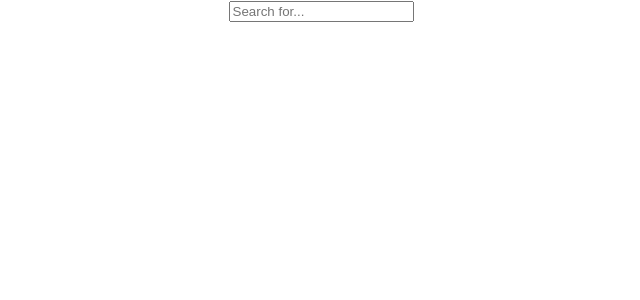
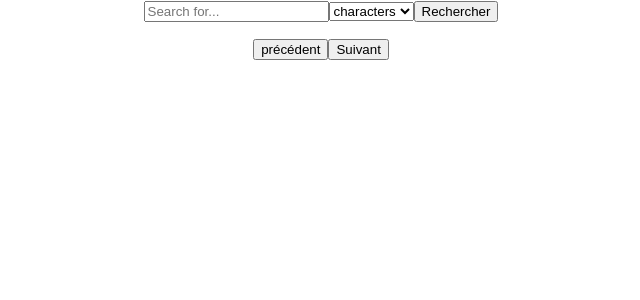
Before and after one commit to SBenzaied/apiexplorer, a React (Create React App) app: page / in a window 1280 px wide. Shown: the top 300 px of the page, without its empty margins (319-959 px from the left). Built offline with nearby package versions, Linux system fonts and the light colour scheme.

Commit message:
feat:filtre de recherche, pagination

```diff
--- a/package.json
+++ b/package.json
@@ -4,6 +4,7 @@
   "private": true,
   "dependencies": {
     "axios": "^0.18.0",
+    "nodemon": "^1.18.10",
     "react": "^16.6.3",
     "react-dom": "^16.6.3",
     "react-scripts": "2.1.1"
--- a/src/App.js
+++ b/src/App.js
@@ -5,20 +5,42 @@ import axios from 'axios'
 
 const API_KEY = "055211f04433158edb47811e0135b554";
 const HASH = "de858e129a6d31c17bc1157985f52817"
-const API_URL = 'http://gateway.marvel.com/v1/public/characters'
+
+const apikey2 ="7c0c6031ef13fb296f6352bee4ad2b5b"
+const hash2 = "f1329715b881eced242d4ef5c11e2785"
+
+const API_BASE_URL = 'http://gateway.marvel.com/v1/public/'
+const LIMITE = "limit"
+const NB_LIMIT = "10"
+const OFFSET = "offset"
+let NB_OFFSET = 0
+
 
 
 class App extends React.Component {
   state = {
     query: '',
-    results: []
+    results: [],
+    totalResult:0,
+    filter:'characters'
   }
 
   getInfo = () => {
-    fetch(`${API_URL}?nameStartsWith=${this.state.query}&ts=1&apikey=${API_KEY}&hash=${HASH}`)
+    //console.log("je veux voir ",`${API_BASE_URL}${this.state.filter}?nameStartsWith=${this.state.query}&ts=1&apikey=${API_KEY}&hash=${HASH}&${LIMITE}=${NB_LIMIT}&${OFFSET}=${NB_OFFSET}`)
+    fetch(`${API_BASE_URL}${this.state.filter}?nameStartsWith=${this.state.query}&ts=1&apikey=${apikey2}&hash=${hash2}&${LIMITE}=${NB_LIMIT}&${OFFSET}=${NB_OFFSET}`)
       .then(response => response.json())
       .then(data => this.setState({
-        results: data.data.results  }));
+        results: data.data.results,
+        totalResult:data.data.total  }));
+  }
+
+  getInfoResearch = () => {
+    //console.log("je veux voir ",`${API_BASE_URL}${this.state.filter}?nameStartsWith=${this.state.query}&ts=1&apikey=${API_KEY}&hash=${HASH}&${LIMITE}=${NB_LIMIT}&${OFFSET}=${NB_OFFSET}`)
+    fetch(`${API_BASE_URL}${this.state.filter}?ts=1&apikey=${apikey2}&hash=${hash2}&${LIMITE}=${NB_LIMIT}&${OFFSET}=${NB_OFFSET}`)
+      .then(response => response.json())
+      .then(data => this.setState({
+        results: data.data.results,
+        totalResult:data.data.total  }));
   }
 
  /* getInfo = () => {
@@ -31,19 +53,57 @@ class App extends React.Component {
       })
   }*/
 
+
+
   handleInputChange = () => {
     this.setState({
       query: this.search.value
+
     }, () => {
-      if (this.state.query && this.state.query.length > 1) {
-        if (this.state.query.length % 2 === 0) {
+      if (this.state.query && this.state.query.length >= 1) {
+          NB_OFFSET = 0
           this.getInfo()
-        }
       }
     })
   }
 
+  increaseOffsetByTen(){
+    NB_OFFSET = NB_OFFSET + 10
+  }
+
+  decreaseOffsetByTen(){
+    NB_OFFSET = NB_OFFSET - 10
+  }
+
+   onChangeFilter = (event) => {
+     console.log(event)
+    this.setState({
+      filter: event,
+    })
+  }
+
+   onClickNext = () => {
+    if(NB_OFFSET + 10 < this.state.totalResult){
+        this.increaseOffsetByTen()
+        this.getInfo()
+
+      }
+   }
+   onClickResearch = () => {
+      this.getInfoResearch()
+   }
+
+   onClickPrevious = () => {
+      if(NB_OFFSET>0){
+        this.decreaseOffsetByTen()
+        this.getInfo()
+      }
+  }
+
+
+
   render() {
+
     return (
       <div className="App">
       <form>
@@ -52,11 +112,64 @@ class App extends React.Component {
           ref={input => this.search = input}
           onChange={this.handleInputChange}
         />
+        <Filter onChangeFilter={this.onChangeFilter} value={this.state.filter}/>
+        <SearchButton onClickResearch = {this.onClickResearch}/>
+
+
         <Suggestions results={this.state.results} />
+        <NavButton onClickNext = {this.onClickNext}
+                   onClickPrevious = {this.onClickPrevious}/>
+
       </form>
       </div>
     )
   }
 }
 
+ const Filter= (props) =>{
+  console.log("test " ,props.onChangeFilter)
+  return (
+    <select name="filter" onChange = {e =>props.onChangeFilter(e.target.value) } value={props.value}>
+	        <option value="characters">characters</option>
+	        <option value="comics">comics</option>
+	        <option value="creators">creators</option>
+          <option value="events">events</option>
+	        <option value="series">series</option>
+	        <option value="stories">stories</option>
+        </select>
+
+  );
+}
+
+ function NavButton(props) {
+  return (
+    <div >
+      <PreviousButton onClickPrevious={props.onClickPrevious} />
+      <NextButton onClickNext={props.onClickNext} />
+    </div>
+  );
+}
+
+function SearchButton(props) {
+  return (
+    <button type="button" onClick={props.onClickResearch}>
+      Rechercher
+    </button>
+  );
+}
+function PreviousButton(props) {
+  return (
+    <button id = "prevBtnId" type="button" onClick={props.onClickPrevious} >
+      précédent
+    </button>
+  );
+}
+function NextButton(props) {
+  return (
+    <button id = "nextbtnId" type="button" onClick={props.onClickNext}>
+      Suivant
+    </button>
+  );
+}
+
 export default App
--- a/src/Suggestion.js
+++ b/src/Suggestion.js
@@ -1,5 +1,4 @@
 import React from 'react';
-
 
 
 const Suggestions = (props) => {
@@ -7,11 +6,12 @@ const Suggestions = (props) => {
     const options = props.results.map(r => (
       <li key={r.id}>
         {r.name}
-        <img src={r.thumbnail.path+img}/>
+        <img src={r.thumbnail.path+img} alt=""/>
+      </li>
 
-      </li>
     ))
     return <ul>{options}</ul>
+
   }
 
   export default Suggestions
```
Also changed, not shown: 1 other file (tests, documents, lock files or other folders).
